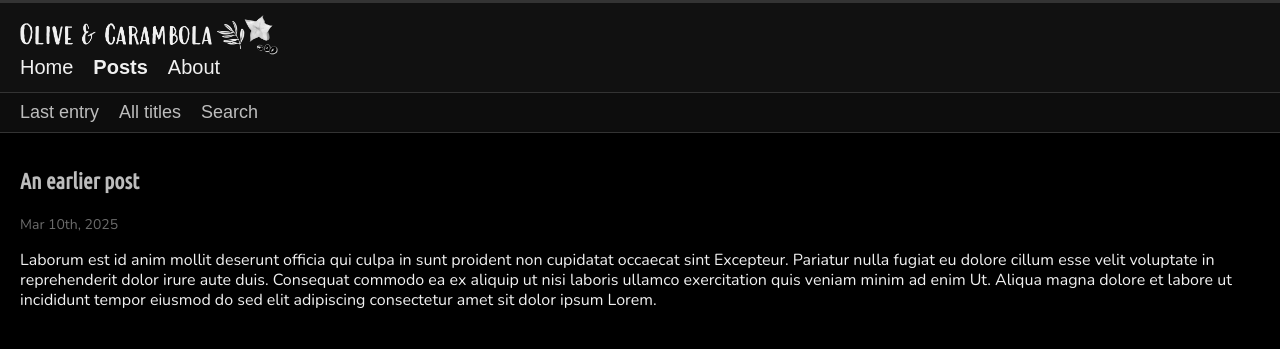
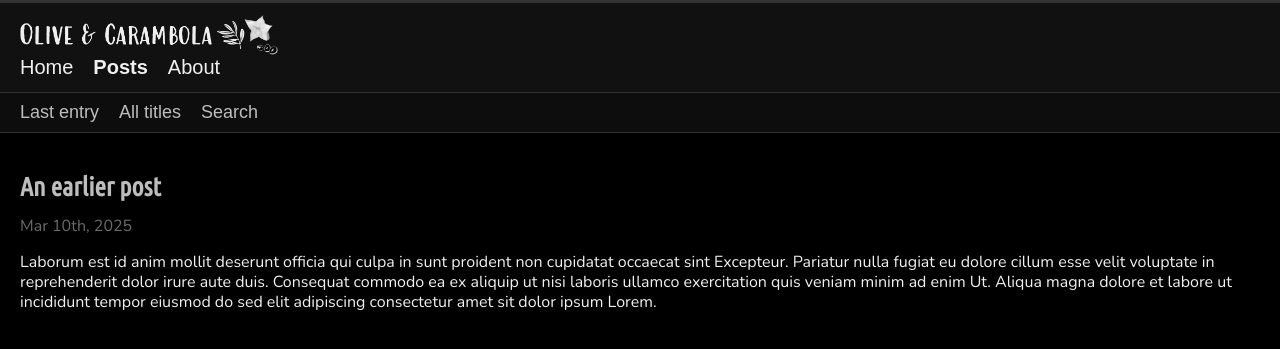
Before and after one commit to olivecarambola/logbook, a Jekyll site: the page built from _posts/2025-03-10-earlierpost.md, in a window 1280 px wide. Shown: the top 349 px of the page. Built offline with Jekyll 4.4.1, drawn with Linux system fonts in a browser that asks for light colours; some web fonts are replaced.

Commit message:
Update style.scss

```diff
--- a/assets/css/style.scss
+++ b/assets/css/style.scss
@@ -198,15 +198,17 @@ header nav ul li a.active,               /* active menu item styling */
 }
 
 .post-sep-title {
+  margin-bottom: 0.5em;
   color: #bdbdbd;
-  font-size: 22px;
+  font-size: 26px;
   font-weight: bold;
   font-family: 'Ubuntu Condensed', sans-serif
 }
 
 .post-sep-date {
+  margin-top: 0;
   color: #6b6b6b;
-  font-size: 14px;
+  font-size: 16px;
   font-weight: normal;
   font-family: 'Nunito', sans-serif
 }
```
